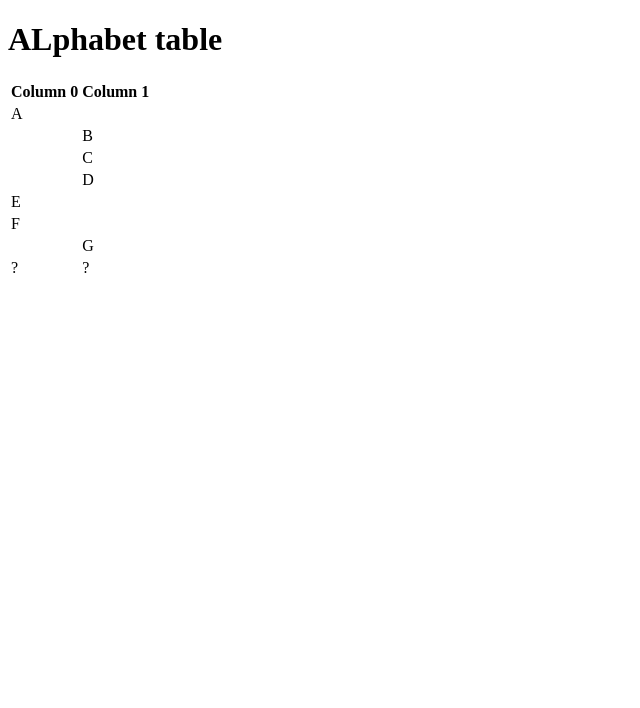
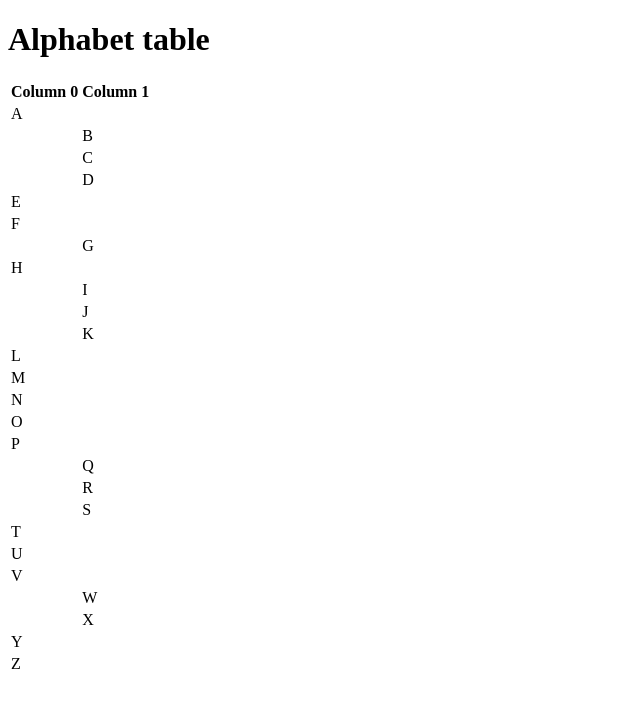
Before and after one commit to comp426-2022-spring/a00-MayteeAkk, a website: page index.html in a window 1280 px wide. Shown: the whole page, without its empty margins (0-640 px from the left). Drawn offline with Linux system fonts and the light colour scheme.

Commit message:
Submitting the Assignment

```diff
--- a/index.html
+++ b/index.html
@@ -7,7 +7,7 @@
 </head>
 <body>
     <div>
-        <h1>ALphabet table</h1>
+        <h1>Alphabet table</h1>
         <table>
             <thead>
                 <tr>
@@ -37,7 +37,61 @@
                     <td></td><td>G</td>
                 </tr>
                 <tr>
-                    <td>?</td><td>?</td>
+                    <td>H</td><td></td>
+                </tr>
+                <tr>
+                    <td></td><td>I</td>
+                </tr>
+                <tr>
+                    <td></td><td>J</td>
+                </tr>
+                <tr>
+                    <td></td><td>K</td>
+                </tr>
+                <tr>
+                    <td>L</td><td></td>
+                </tr>
+                <tr>
+                    <td>M</td><td></td>
+                </tr>
+                <tr>
+                    <td>N</td><td></td>
+                </tr>
+                <tr>
+                    <td>O</td><td></td>
+                </tr>
+                <tr>
+                    <td>P</td><td></td>
+                </tr>
+                <tr>
+                    <td></td><td>Q</td>
+                </tr>
+                <tr>
+                    <td></td><td>R</td>
+                </tr>
+                <tr>
+                    <td></td><td>S</td>
+                </tr>
+                <tr>
+                    <td>T</td><td></td>
+                </tr>
+                <tr>
+                    <td>U</td><td></td>
+                </tr>
+                <tr>
+                    <td>V</td><td></td>
+                </tr>
+                <tr>
+                    <td></td><td>W</td>
+                </tr>
+                <tr>
+                    <td></td><td>X</td>
+                </tr>
+                <tr>
+                    <td>Y</td><td></td>
+                </tr>
+                <tr>
+                    <td>Z</td><td></td>
                 </tr>
             </tbody>
         </table>
--- a/package.json
+++ b/package.json
@@ -15,5 +15,8 @@
   "bugs": {
     "url": "https://github.com/comp426-2022-spring/a00-MayteeAkk/issues"
   },
-  "homepage": "https://github.com/comp426-2022-spring/a00-MayteeAkk#readme"
+  "homepage": "https://github.com/comp426-2022-spring/a00-MayteeAkk#readme",
+  "dependencies": {
+    "browser-sync": "^2.27.7"
+  }
 }
```
Also changed, not shown: 1 other file.
